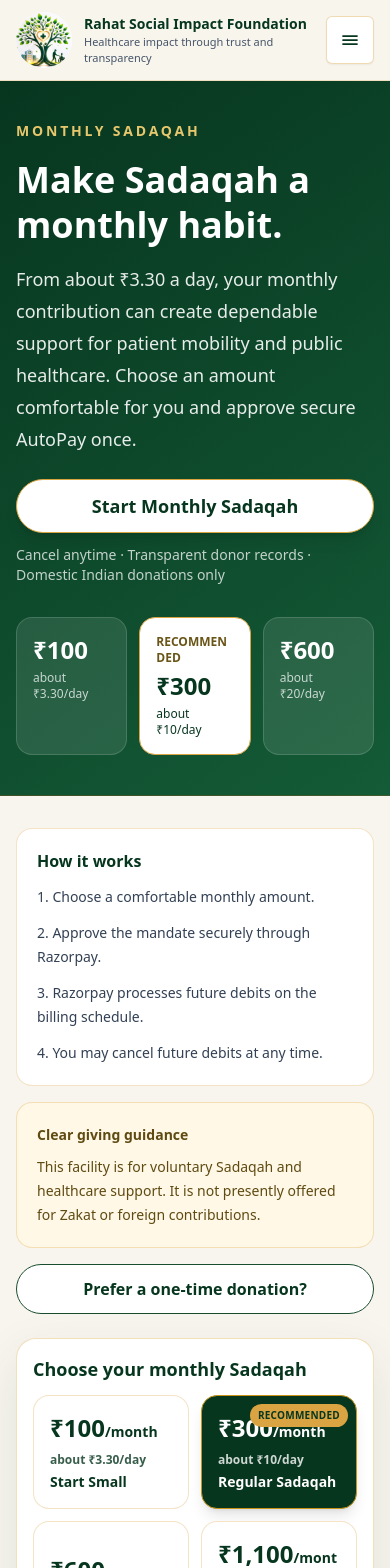
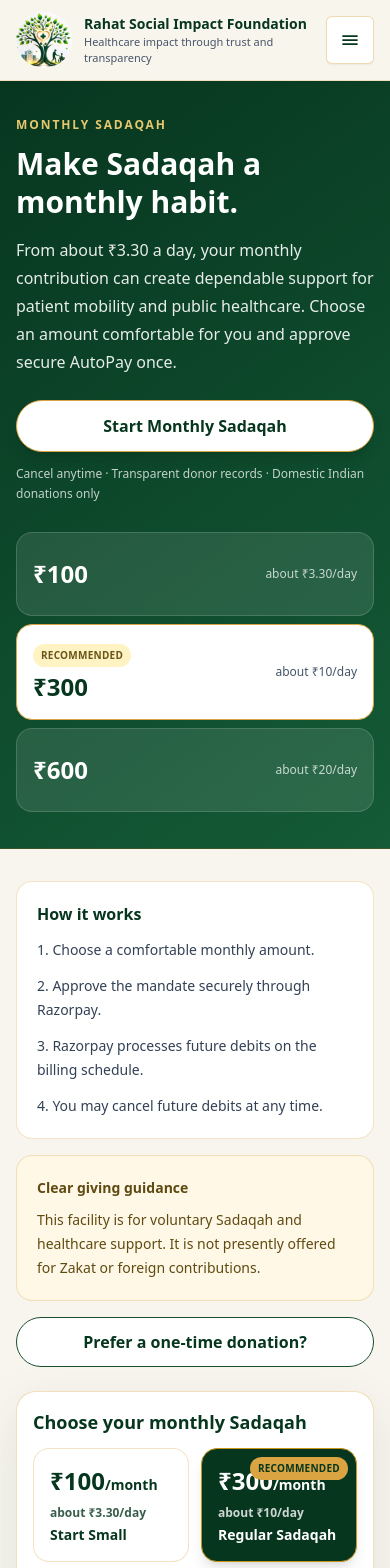
Before and after one commit to ateeb222/rahat-foundation-website, a Next.js app: page /sadaqah in a window 390 px wide. Shown: the top 1568 px of the page. Built offline with nearby package versions, Linux system fonts and the light colour scheme.

Commit message:
Fix Monthly Sadaqah mobile layout

```diff
--- a/app/sadaqah/page.tsx
+++ b/app/sadaqah/page.tsx
@@ -2,20 +2,81 @@ import type { Metadata } from 'next';
 import Link from 'next/link';
 import { MonthlySadaqahCheckout } from '@/components/donation/MonthlySadaqahCheckout';
 
-export const metadata: Metadata = { title: 'Monthly Sadaqah', description: 'Make Sadaqah a monthly habit through secure Razorpay AutoPay for Rahat healthcare initiatives.' };
+export const metadata: Metadata = {
+  title: 'Monthly Sadaqah',
+  description: 'Make Sadaqah a monthly habit through secure Razorpay AutoPay for Rahat healthcare initiatives.',
+};
+
+const heroAmounts = [
+  { amount: '₹100', daily: 'about ₹3.30/day' },
+  { amount: '₹300', daily: 'about ₹10/day', recommended: true },
+  { amount: '₹600', daily: 'about ₹20/day' },
+];
 
 export default function SadaqahPage() {
   return (
-    <main className="min-h-screen bg-[#F8F5EF] pb-24 text-[#1F2937] sm:pb-16">
+    <main className="min-h-screen overflow-x-hidden bg-[#F8F5EF] pb-24 text-[#1F2937] sm:pb-16">
       <section className="border-b border-[#D9A441]/25 bg-[linear-gradient(145deg,#07361F_0%,#145B37_100%)] text-white">
-        <div className="mx-auto grid max-w-7xl gap-8 px-4 py-10 sm:px-6 sm:py-16 lg:grid-cols-[1fr_0.9fr] lg:items-center">
-          <div><p className="text-sm font-bold uppercase tracking-[0.2em] text-[#E7C76D]">Monthly Sadaqah</p><h1 className="mt-4 text-4xl font-bold leading-tight sm:text-5xl">Make Sadaqah a monthly habit.</h1><p className="mt-4 max-w-2xl text-lg leading-8 text-white/90">From about ₹3.30 a day, your monthly contribution can create dependable support for patient mobility and public healthcare. Choose an amount comfortable for you and approve secure AutoPay once.</p><a href="#start" className="mt-6 inline-flex min-h-[54px] w-full items-center justify-center rounded-full border border-[#D9A441] bg-white px-6 py-3 text-lg font-bold text-[#07361F] shadow-lg sm:w-auto">Start Monthly Sadaqah</a><p className="mt-3 text-sm text-white/75">Cancel anytime · Transparent donor records · Domestic Indian donations only</p></div>
-          <div className="grid grid-cols-3 gap-3"><div className="rounded-2xl border border-white/15 bg-white/10 p-4"><p className="text-2xl font-bold">₹100</p><p className="mt-1 text-xs text-white/75">about ₹3.30/day</p></div><div className="rounded-2xl border border-[#D9A441] bg-white p-4 text-[#07361F]"><p className="text-xs font-bold uppercase text-[#6A5518]">Recommended</p><p className="mt-1 text-2xl font-bold">₹300</p><p className="mt-1 text-xs">about ₹10/day</p></div><div className="rounded-2xl border border-white/15 bg-white/10 p-4"><p className="text-2xl font-bold">₹600</p><p className="mt-1 text-xs text-white/75">about ₹20/day</p></div></div>
+        <div className="mx-auto grid max-w-7xl gap-7 px-4 py-9 sm:px-6 sm:py-16 lg:grid-cols-[1fr_0.9fr] lg:items-center lg:gap-10">
+          <div>
+            <p className="text-xs font-bold uppercase tracking-[0.16em] text-[#E7C76D] sm:text-sm sm:tracking-[0.2em]">Monthly Sadaqah</p>
+            <h1 className="mt-3 text-3xl font-bold leading-tight sm:mt-4 sm:text-5xl">Make Sadaqah a monthly habit.</h1>
+            <p className="mt-4 max-w-2xl text-base leading-7 text-white/90 sm:text-lg sm:leading-8">
+              From about ₹3.30 a day, your monthly contribution can create dependable support for patient mobility and public healthcare. Choose an amount comfortable for you and approve secure AutoPay once.
+            </p>
+            <a href="#start" className="mt-6 inline-flex min-h-[52px] w-full items-center justify-center rounded-full border border-[#D9A441] bg-white px-6 py-3 text-base font-bold text-[#07361F] shadow-lg sm:w-auto sm:text-lg">
+              Start Monthly Sadaqah
+            </a>
+            <p className="mt-3 text-xs leading-5 text-white/75 sm:text-sm">Cancel anytime · Transparent donor records · Domestic Indian donations only</p>
+          </div>
+
+          <div className="grid grid-cols-1 gap-2 min-[480px]:grid-cols-3 min-[480px]:gap-3">
+            {heroAmounts.map((item) => (
+              <div
+                key={item.amount}
+                className={`flex min-h-[84px] items-center justify-between gap-3 rounded-2xl p-4 min-[480px]:block min-[480px]:min-h-[126px] ${
+                  item.recommended
+                    ? 'border border-[#D9A441] bg-white text-[#07361F]'
+                    : 'border border-white/15 bg-white/10 text-white'
+                }`}
+              >
+                <div>
+                  {item.recommended && (
+                    <p className="mb-1 inline-flex rounded-full bg-[#FFF3C4] px-2 py-1 text-[10px] font-bold uppercase tracking-wide text-[#6A5518]">
+                      Recommended
+                    </p>
+                  )}
+                  <p className="text-2xl font-bold">{item.amount}</p>
+                </div>
+                <p className={`text-xs ${item.recommended ? 'text-[#425466]' : 'text-white/75'}`}>{item.daily}</p>
+              </div>
+            ))}
+          </div>
         </div>
       </section>
+
       <section className="mx-auto grid max-w-7xl gap-6 px-4 py-8 sm:px-6 sm:py-12 lg:grid-cols-[0.72fr_1.28fr]">
-        <aside className="space-y-4"><div className="rounded-2xl border border-[#D9A441]/30 bg-white p-5"><p className="font-bold text-[#07361F]">How it works</p><ol className="mt-3 grid gap-3 text-sm leading-6 text-slate-700"><li>1. Choose a comfortable monthly amount.</li><li>2. Approve the mandate securely through Razorpay.</li><li>3. Razorpay processes future debits on the billing schedule.</li><li>4. You may cancel future debits at any time.</li></ol></div><div className="rounded-2xl border border-[#D9A441]/30 bg-[#FFF8E6] p-5 text-sm leading-6 text-[#5F4A12]"><p className="font-bold">Clear giving guidance</p><p className="mt-2">This facility is for voluntary Sadaqah and healthcare support. It is not presently offered for Zakat or foreign contributions.</p></div><Link href="/donate" className="inline-flex min-h-[48px] w-full items-center justify-center rounded-full border border-[#1A4D2E] bg-white px-5 py-3 font-bold text-[#07361F]">Prefer a one-time donation?</Link></aside>
-        <div className="rounded-[1.25rem] border border-[#D9A441]/35 bg-white p-4 shadow-[0_18px_50px_rgba(7,54,31,0.1)] sm:p-7"><MonthlySadaqahCheckout /></div>
+        <aside className="space-y-4">
+          <div className="rounded-2xl border border-[#D9A441]/30 bg-white p-5">
+            <p className="font-bold text-[#07361F]">How it works</p>
+            <ol className="mt-3 grid gap-3 text-sm leading-6 text-slate-700">
+              <li>1. Choose a comfortable monthly amount.</li>
+              <li>2. Approve the mandate securely through Razorpay.</li>
+              <li>3. Razorpay processes future debits on the billing schedule.</li>
+              <li>4. You may cancel future debits at any time.</li>
+            </ol>
+          </div>
+          <div className="rounded-2xl border border-[#D9A441]/30 bg-[#FFF8E6] p-5 text-sm leading-6 text-[#5F4A12]">
+            <p className="font-bold">Clear giving guidance</p>
+            <p className="mt-2">This facility is for voluntary Sadaqah and healthcare support. It is not presently offered for Zakat or foreign contributions.</p>
+          </div>
+          <Link href="/donate" className="inline-flex min-h-[48px] w-full items-center justify-center rounded-full border border-[#1A4D2E] bg-white px-5 py-3 text-center font-bold text-[#07361F]">
+            Prefer a one-time donation?
+          </Link>
+        </aside>
+        <div className="rounded-[1.25rem] border border-[#D9A441]/35 bg-white p-4 shadow-[0_18px_50px_rgba(7,54,31,0.1)] sm:p-7">
+          <MonthlySadaqahCheckout />
+        </div>
       </section>
     </main>
   );
```
